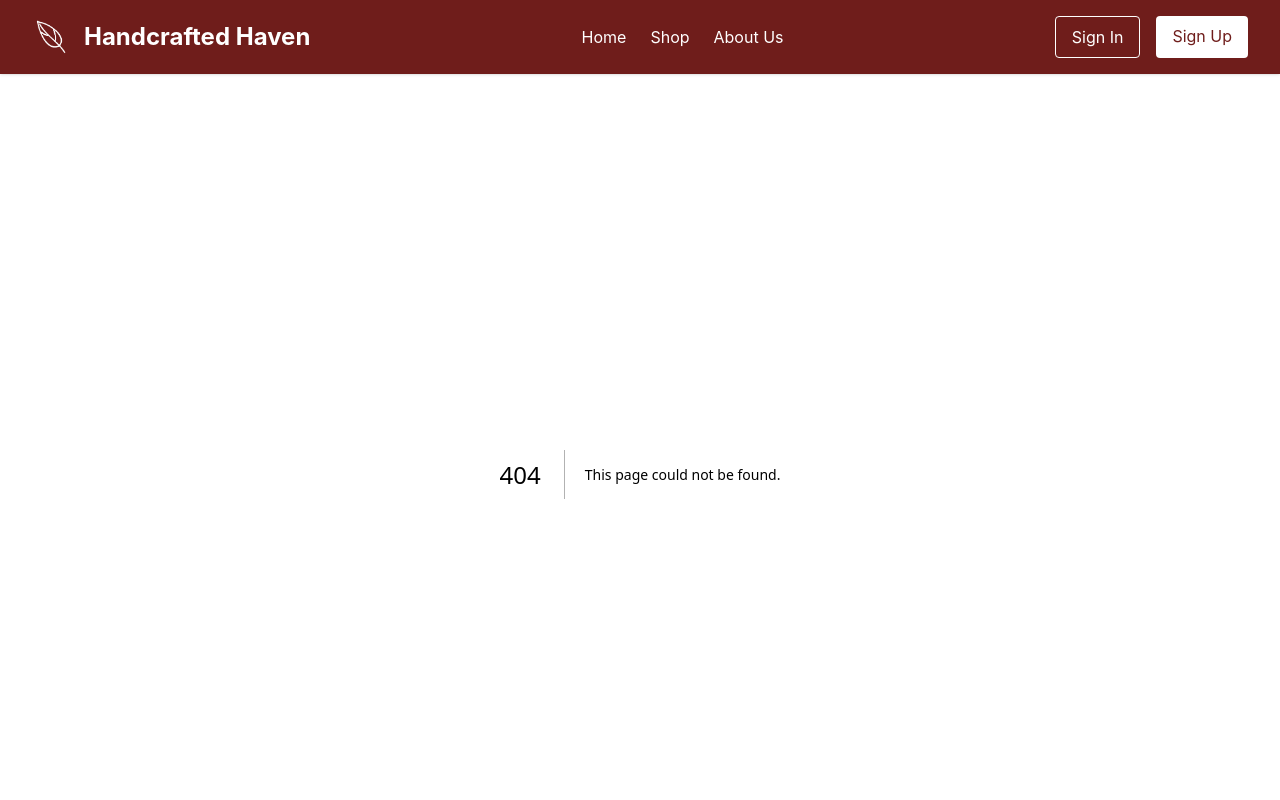
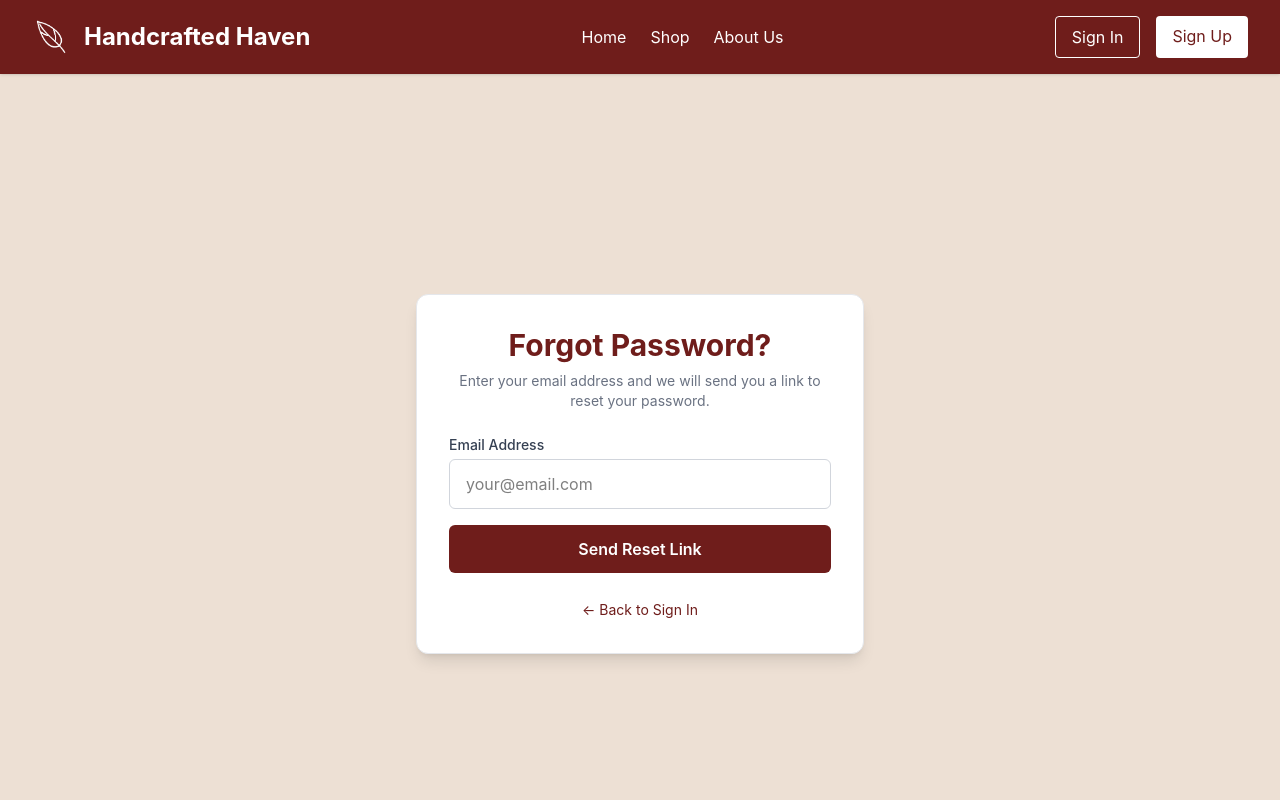
Before and after one commit to kihernandez/handcrafted-haven, a Next.js app: page /forgot-password in a window 1280 px wide. Before the commit this address had no page. Shown: the top 800 px of the page. Built offline with nearby package versions, Linux system fonts and the light colour scheme.

Commit message:
feat: add forgot password and reset password pages

```diff
--- /dev/null
+++ b/app/forgot-password/page.tsx
@@ -0,0 +1,80 @@
+"use client";
+
+import { useState } from "react";
+import Link from "next/link";
+import { useRouter } from "next/navigation";
+
+export default function ForgotPasswordPage() {
+  const [email, setEmail] = useState("");
+  const [isLoading, setIsLoading] = useState(false);
+  const [message, setMessage] = useState("");
+
+  const router = useRouter();
+
+  const handleSubmit = async (e: React.FormEvent) => {
+    e.preventDefault();
+    setIsLoading(true);
+    setMessage("");
+
+    setTimeout(() => {
+      setMessage("If an account with that email exists, we have sent a password reset link.");
+      setIsLoading(false);
+
+      setTimeout(() => {
+        router.push("/sign-in");
+      }, 2000);
+    }, 1200);
+  };
+
+  return (
+    <div className="min-h-screen flex items-center justify-center bg-[#EDE0D4] px-4 py-10">
+      <div className="w-full max-w-md p-8 bg-white rounded-xl shadow-lg border border-gray-200 space-y-6">
+
+        <div className="text-center">
+          <h2 className="text-3xl font-bold text-[#6F1D1B]">
+            Forgot Password?
+          </h2>
+          <p className="text-gray-500 mt-2 text-sm">
+            Enter your email address and we will send you a link to reset your password.
+          </p>
+        </div>
+
+        {message && (
+          <div className="p-4 bg-green-50 border border-green-200 text-green-700 rounded-md text-center">
+            {message}
+          </div>
+        )}
+
+        <form onSubmit={handleSubmit} className="space-y-4">
+          <div>
+            <label className="block text-sm font-medium text-gray-700 mb-1">
+              Email Address
+            </label>
+            <input
+              type="email"
+              value={email}
+              onChange={(e) => setEmail(e.target.value)}
+              placeholder="your@email.com"
+              className="w-full px-4 py-3 border border-gray-300 rounded-md focus:outline-none focus:ring-2 focus:ring-[#6F1D1B]"
+              required
+            />
+          </div>
+
+          <button
+            type="submit"
+            disabled={isLoading}
+            className="w-full py-3 bg-[#6F1D1B] text-white rounded-md hover:bg-[#5a1716] font-semibold transition disabled:opacity-70"
+          >
+            {isLoading ? "Sending..." : "Send Reset Link"}
+          </button>
+        </form>
+
+        <div className="text-center">
+          <Link href="/sign-in" className="text-[#6F1D1B] hover:underline text-sm">
+            ← Back to Sign In
+          </Link>
+        </div>
+      </div>
+    </div>
+  );
+}
--- /dev/null
+++ b/app/reset-password/ResetPasswordClient.tsx
@@ -0,0 +1,95 @@
+"use client";
+
+import { useState } from "react";
+import { useSearchParams, useRouter } from "next/navigation";
+
+export default function ResetPasswordClient() {
+  const searchParams = useSearchParams();
+  const router = useRouter();
+
+  const token = searchParams.get("token");
+  const email = searchParams.get("email");
+
+  const [password, setPassword] = useState("");
+  const [confirmPassword, setConfirmPassword] = useState("");
+  const [message, setMessage] = useState("");
+  const [isLoading, setIsLoading] = useState(false);
+
+  const handleSubmit = (e: React.FormEvent) => {
+    e.preventDefault();
+
+    if (password !== confirmPassword) {
+      setMessage("Passwords do not match");
+      return;
+    }
+
+    setIsLoading(true);
+
+    setTimeout(() => {
+      setMessage("Password reset successful! Redirecting to sign in...");
+      setIsLoading(false);
+
+      setTimeout(() => {
+        router.push("/sign-in");
+      }, 1500);
+    }, 1200);
+  };
+
+  if (!token) {
+    return (
+      <div className="min-h-screen flex items-center justify-center bg-[#EDE0D4]">
+        <p className="text-red-600 text-center">Invalid or expired reset link.</p>
+      </div>
+    );
+  }
+
+  return (
+    <div className="min-h-screen flex items-center justify-center bg-[#EDE0D4] px-4 py-10">
+      <div className="w-full max-w-md p-8 bg-white rounded-xl shadow-lg space-y-6">
+
+        <h2 className="text-3xl font-bold text-center text-[#6F1D1B]">
+          Reset Password
+        </h2>
+
+        {message && (
+          <div className="text-sm text-green-700 bg-green-50 border border-green-200 p-3 rounded-md text-center">
+            {message}
+          </div>
+        )}
+
+        <form onSubmit={handleSubmit} className="space-y-4">
+
+          <input
+            type="password"
+            placeholder="New Password"
+            value={password}
+            onChange={(e) => setPassword(e.target.value)}
+            className="w-full px-4 py-3 border border-gray-300 rounded-md focus:outline-none focus:ring-2 focus:ring-[#6F1D1B]"
+            required
+          />
+
+          <input
+            type="password"
+            placeholder="Confirm New Password"
+            value={confirmPassword}
+            onChange={(e) => setConfirmPassword(e.target.value)}
+            className="w-full px-4 py-3 border border-gray-300 rounded-md focus:outline-none focus:ring-2 focus:ring-[#6F1D1B]"
+            required
+          />
+
+          <button
+            type="submit"
+            disabled={isLoading}
+            className="w-full py-3 bg-[#6F1D1B] text-white rounded-md hover:bg-[#5a1716] font-semibold transition disabled:opacity-70"
+          >
+            {isLoading ? "Resetting..." : "Reset Password"}
+          </button>
+        </form>
+
+        <p className="text-xs text-gray-500 text-center">
+          Resetting password for: <span className="font-medium">{email}</span>
+        </p>
+      </div>
+    </div>
+  );
+}
--- /dev/null
+++ b/app/reset-password/page.tsx
@@ -0,0 +1,16 @@
+"use client";
+
+import { Suspense } from "react";
+import ResetPasswordClient from "./ResetPasswordClient";
+
+export default function ResetPasswordPage() {
+  return (
+    <Suspense fallback={
+      <div className="min-h-screen flex items-center justify-center bg-[#EDE0D4]">
+        <p className="text-[#6F1D1B]">Loading...</p>
+      </div>
+    }>
+      <ResetPasswordClient />
+    </Suspense>
+  );
+}
```
Also changed, not shown: app/api/auth/reset-password/route.ts (added), app/forgot-password/practise.tsx (added).
